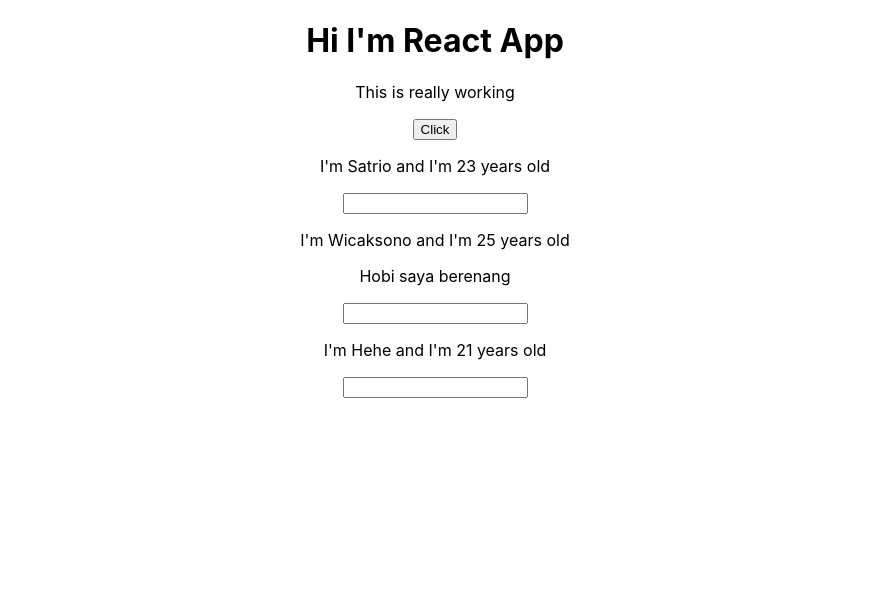
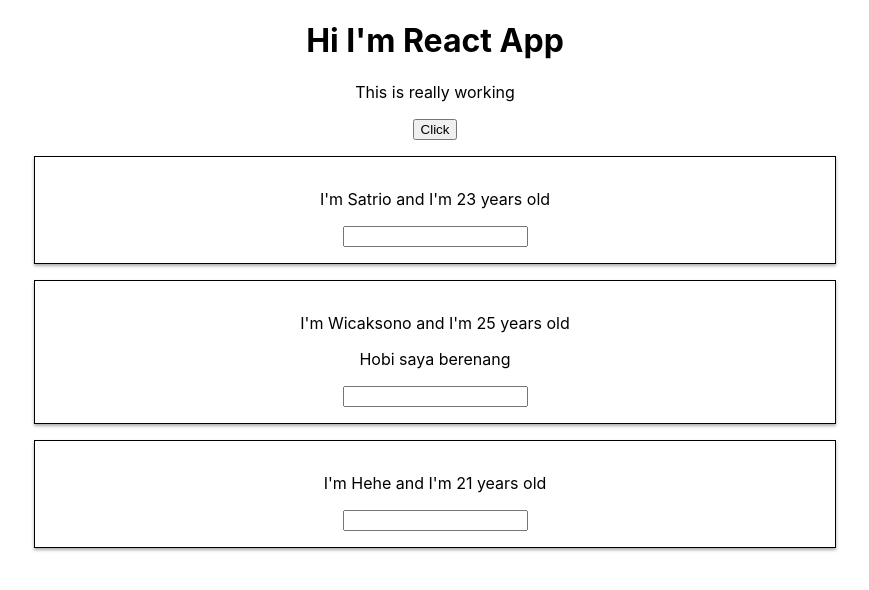
Before and after one commit to muhsatrio/latihan-react, a React (Create React App) app: page / in a window 1280 px wide. Shown: the top 590 px of the page, without its empty margins (205-1074 px from the left). Built offline with nearby package versions, Linux system fonts and the light colour scheme.

Commit message:
adding css style

```diff
--- /dev/null
+++ b/src/Person/Person.css
@@ -0,0 +1,8 @@
+.Person {
+    width: 60%;
+    margin: 16px auto;
+    border: 1px solid #000000;
+    box-shadow: 0 2px 3px #aaa;
+    padding: 16px;
+    text-align: center;
+}
--- a/src/Person/Person.js
+++ b/src/Person/Person.js
@@ -1,8 +1,9 @@
 import React from "react";
+import './Person.css'
 
 const person = (props) => {
     return (
-        <div>
+        <div className="Person">
             <p onClick={props.click}>I'm {props.name} and I'm {props.age} years old</p>
             <p>{props.children}</p>
             <input type="text" onChange={props.changed} />
```
